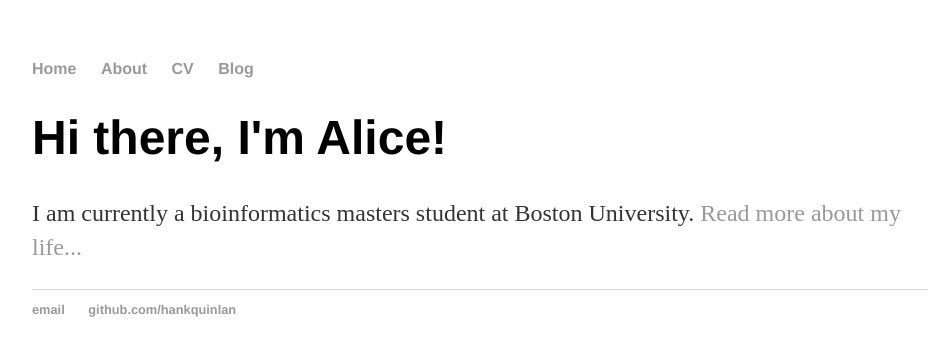
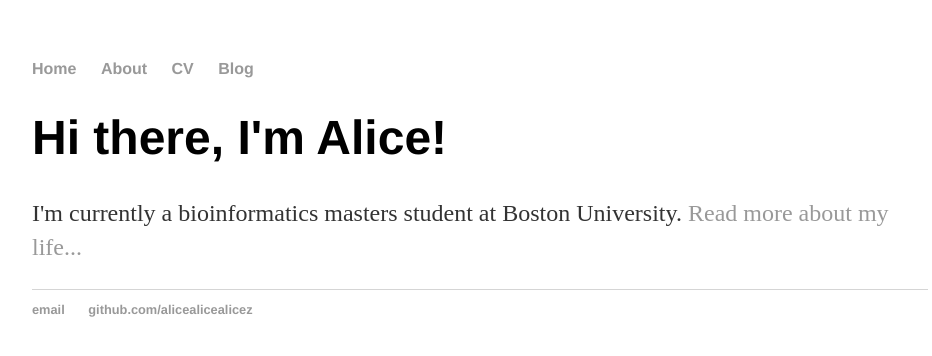
Before and after one commit to alicealicealicez/alicealicealicez.github.io, a Jekyll site: the page built from index.html, in a window 1280 px wide. Shown: the top 356 px of the page, without its empty margins (160-1092 px from the left). Built offline with Jekyll 4.4.1, drawn with Linux system fonts in a browser that asks for light colours.

Commit message:
Update index.html

```diff
--- a/index.html
+++ b/index.html
@@ -1,30 +1,8 @@
-<!DOCTYPE html>
-<html>
-	<head>
-		<title>Alice Zheng</title>
-		<!-- link to main stylesheet -->
-		<link rel="stylesheet" type="text/css" href="/css/main.css">
-	</head>
-	<body>
-		<nav>
-    		<ul>
-        		<li><a href="/">Home</a></li>
-	        	<li><a href="/about">About</a></li>
-        		<li><a href="/cv">CV</a></li>
-        		<li><a href="/blog">Blog</a></li>
-    		</ul>
-		</nav>
-		<div class="container">
-    		<div class="blurb">
-        		<h1>Hi there, I'm Alice!</h1>
-				<p>I am currently a bioinformatics masters student at Boston University. <a href="/about">Read more about my life...</a></p>
-    		</div><!-- /.blurb -->
-		</div><!-- /.container -->
-		<footer>
-    		<ul>
-        		<li><a href="mailto:alicej.zheng@gmail.com">email</a></li>
-        		<li><a href="https://github.com/alicealicealice">github.com/hankquinlan</a></li>
-			</ul>
-		</footer>
-	</body>
-</html>
+---
+layout: default
+title: Alice Zheng
+---
+<div class="blurb">
+	<h1>Hi there, I'm Alice!</h1>
+	<p>I'm currently a bioinformatics masters student at Boston University. <a href="/about">Read more about my life...</a></p>
+</div><!-- /.blurb -->
```
